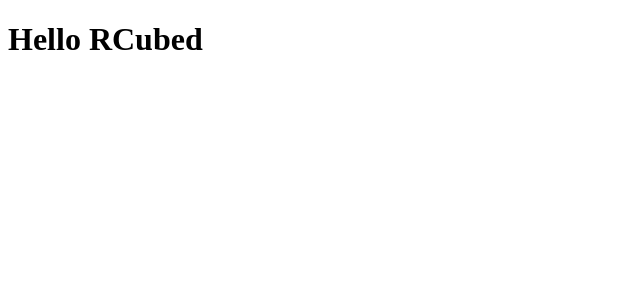
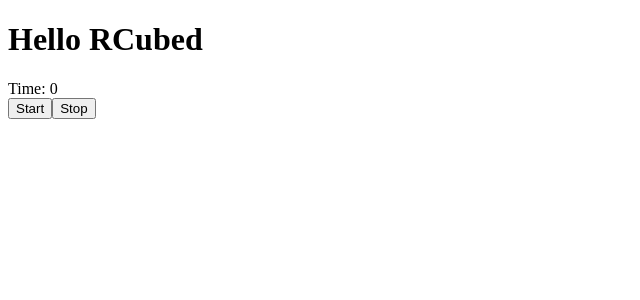
Before and after one commit to MichaelQ94/rcubed, a React app: page / in a window 1280 px wide. Shown: the top 300 px of the page, without its empty margins (0-640 px from the left). Built offline with nearby package versions, Linux system fonts and the light colour scheme; the HTML template or start-up script is replaced by a standard one.

Commit message:
created hook for stopwatch

```diff
--- a/src/components/app.tsx
+++ b/src/components/app.tsx
@@ -1,11 +1,22 @@
 import * as React from "react";
+import { useStopwatch } from "../hooks/stopwatch";
 
 type AppProps = {
   message: string;
 };
 
 const App: React.FunctionComponent<AppProps> = (props: AppProps) => {
-  return <h1>{props.message}</h1>;
+  const [time, start, stop] = useStopwatch(0);
+  const seconds = time / 1000;
+
+  return (
+    <div>
+      <h1>{props.message}</h1>
+      <div>Time: {seconds}</div>
+      <button onClick={() => start()}>Start</button>
+      <button onClick={() => stop()}>Stop</button>
+    </div>
+  );
 };
 
 export default App;
--- /dev/null
+++ b/src/hooks/stopwatch.ts
@@ -0,0 +1,63 @@
+import * as React from "react";
+
+type StopwatchState = {
+  time: number;
+  stopped: boolean;
+};
+type StopwatchActions = "TICK" | "STOP" | "START";
+type StopwatchReducer = (
+  state: StopwatchState,
+  action: StopwatchActions,
+) => StopwatchState;
+
+export type VoidFunction = () => void;
+export type StopwatchHook = [number, VoidFunction, VoidFunction];
+
+export function useStopwatch(startTime: number): StopwatchHook {
+  const tickSize = 10;
+  const initState = {
+    time: startTime,
+    stopped: true,
+  };
+  const [state, dispatch] = React.useReducer<StopwatchReducer>(
+    (state, action) => {
+      switch (action) {
+        case "TICK":
+          return {
+            ...state,
+            time: state.time + tickSize,
+          };
+        case "STOP":
+          return {
+            ...state,
+            stopped: true,
+          };
+        case "START":
+          return {
+            ...state,
+            stopped: false,
+          };
+        default:
+          return state;
+      }
+    },
+    initState,
+  );
+
+  React.useEffect(() => {
+    if (!state.stopped) {
+      const id = setTimeout(() => dispatch("TICK"), tickSize);
+      return () => clearTimeout(id);
+    }
+  });
+
+  function start() {
+    return dispatch("START");
+  }
+
+  function stop() {
+    return dispatch("STOP");
+  }
+
+  return [state.time, start, stop];
+}
```
